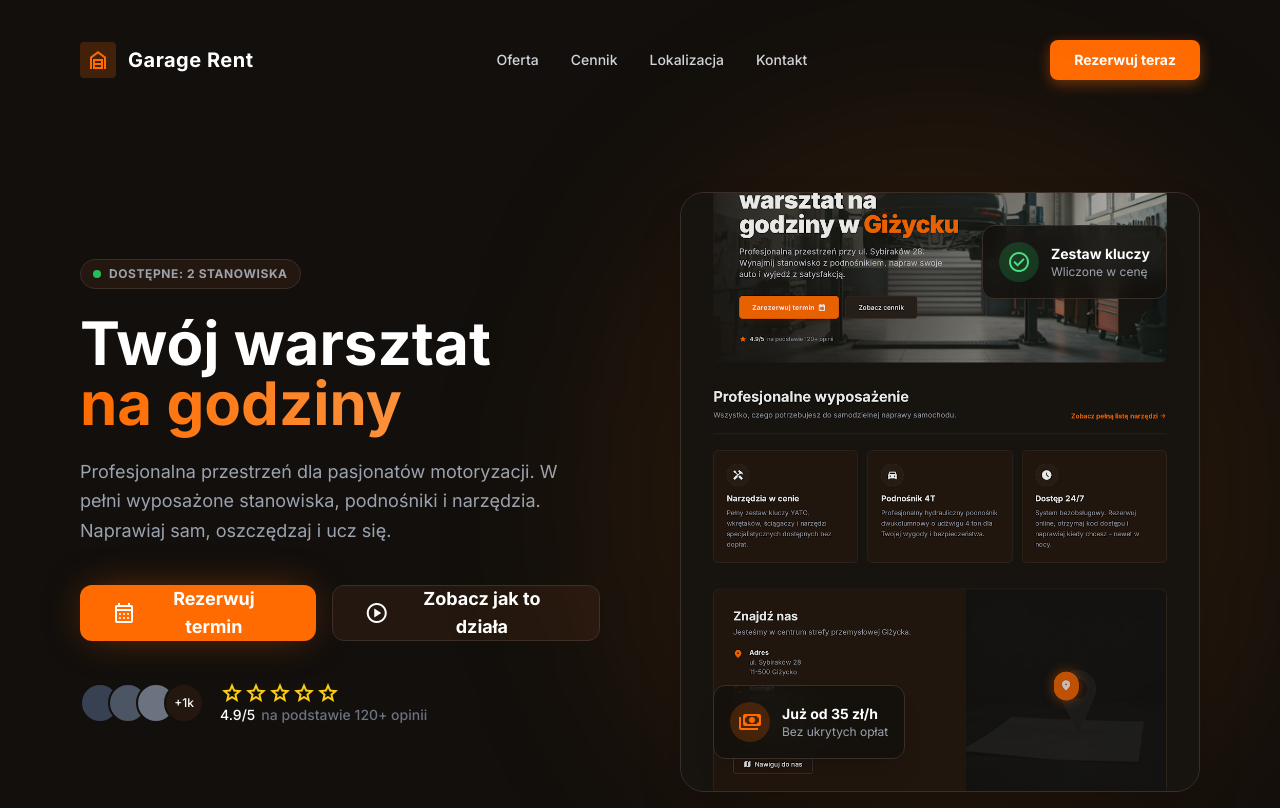
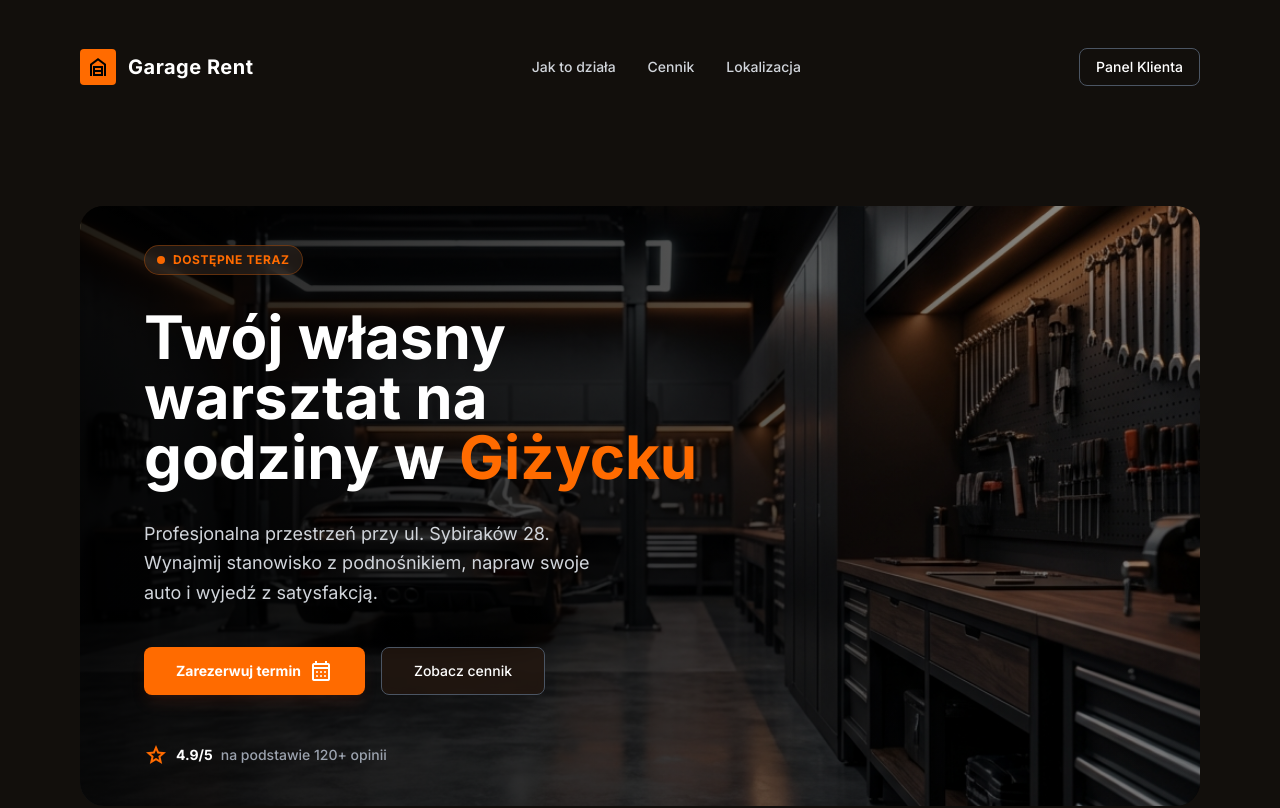
Before and after one commit to bohunek5/garaz-app, a Next.js app: page / in a window 1280 px wide. Shown: the top 808 px of the page. Built offline with nearby package versions, Linux system fonts and the light colour scheme.

Commit message:
fix(ui): visual refinement, new hero and map images

```diff
--- a/src/app/page.tsx
+++ b/src/app/page.tsx
@@ -1,16 +1,16 @@
 "use client";
 
-import Image from "next/image";
+// import Image from "next/image";
 
 export default function Home() {
     return (
         <div className="bg-[#120f0c] min-h-screen font-sans">
             <main className="max-w-[1280px] mx-auto px-4 md:px-10 lg:px-20 py-6 flex flex-col gap-12 md:gap-24">
                 {/* Navigation */}
-                <nav className="flex items-center justify-between py-4">
+                <nav className="flex items-center justify-between py-6">
                     <div className="flex items-center gap-3 cursor-pointer">
-                        <div className="flex items-center justify-center rounded bg-primary/20 p-1.5 text-primary">
-                            <span className="material-symbols-outlined text-2xl">garage_home</span>
+                        <div className="flex items-center justify-center rounded bg-primary p-1.5 text-black">
+                            <span className="material-symbols-outlined text-xl">garage_home</span>
                         </div>
                         <h1 className="text-white text-xl font-bold tracking-wide">
                             Garage Rent
@@ -18,7 +18,7 @@ export default function Home() {
                     </div>
                     <div className="hidden md:flex items-center gap-8 text-gray-300 font-medium text-sm">
                         <a href="#" className="hover:text-primary transition-colors">
-                            Oferta
+                            Jak to działa
                         </a>
                         <a href="#" className="hover:text-primary transition-colors">
                             Cennik
@@ -26,128 +26,62 @@ export default function Home() {
                         <a href="#" className="hover:text-primary transition-colors">
                             Lokalizacja
                         </a>
-                        <a href="#" className="hover:text-primary transition-colors">
-                            Kontakt
-                        </a>
                     </div>
-                    <button className="hidden md:flex bg-primary hover:bg-orange-600 text-white font-bold py-2.5 px-6 rounded-lg transition-colors text-sm shadow-[0_4px_14px_0_rgba(255,107,0,0.39)]">
-                        Rezerwuj teraz
-                    </button>
+                    <div className="hidden md:flex gap-4">
+                        <button className="text-white border border-gray-600 hover:border-white rounded-lg px-4 py-2 text-sm font-medium transition-colors">
+                            Panel Klienta
+                        </button>
+                    </div>
                     <button className="md:hidden text-white">
                         <span className="material-symbols-outlined text-3xl">menu</span>
                     </button>
                 </nav>
 
                 {/* Hero Section */}
-                <section className="flex flex-col-reverse md:flex-row items-center gap-12 md:gap-20">
-                    <div className="flex-1 flex flex-col gap-8 md:gap-10">
-                        <div className="flex flex-col gap-6">
-                            <div className="inline-flex items-center gap-2 px-3 py-1.5 rounded-full bg-[#23170f] border border-[#3a2f27] w-fit">
-                                <span className="w-2 h-2 rounded-full bg-green-500 animate-pulse"></span>
-                                <span className="text-xs uppercase tracking-wider font-bold text-gray-400">
-                                    Dostępne: 2 stanowiska
-                                </span>
-                            </div>
-                            <h1 className="text-4xl md:text-5xl lg:text-6xl font-bold text-white leading-[1.1]">
-                                Twój warsztat <br />
-                                <span className="text-transparent bg-clip-text bg-gradient-to-r from-primary to-orange-400">
-                                    na godziny
-                                </span>
-                            </h1>
-                            <p className="text-gray-400 text-lg leading-relaxed max-w-xl">
-                                Profesjonalna przestrzeń dla pasjonatów motoryzacji. W pełni
-                                wyposażone stanowiska, podnośniki i narzędzia. Naprawiaj sam,
-                                oszczędzaj i ucz się.
-                            </p>
+                <section className="relative w-full rounded-3xl overflow-hidden min-h-[600px] flex items-center bg-black">
+                    {/* Background Image */}
+                    <div className="absolute inset-0">
+                        <img
+                            src="/garaz-app/hero-bg.png"
+                            alt="Garage workshop background"
+                            className="w-full h-full object-cover opacity-60"
+                        />
+                        <div className="absolute inset-0 bg-gradient-to-r from-black/80 via-black/50 to-transparent"></div>
+                    </div>
+
+                    {/* Content Overlay */}
+                    <div className="relative z-10 px-8 md:px-16 flex flex-col gap-8 max-w-3xl">
+                        <div className="inline-flex items-center gap-2 px-3 py-1.5 rounded-full bg-[#3a2f27]/50 border border-primary/30 w-fit backdrop-blur-sm">
+                            <span className="w-2 h-2 rounded-full bg-primary animate-pulse"></span>
+                            <span className="text-xs uppercase tracking-wider font-bold text-primary">
+                                Dostępne Teraz
+                            </span>
                         </div>
-                        <div className="flex flex-col sm:flex-row gap-4">
-                            <button className="h-14 px-8 rounded-xl bg-primary hover:bg-orange-600 text-white font-bold text-lg shadow-[0_0_40px_-10px_rgba(255,107,0,0.5)] transition-all transform hover:scale-[1.02] active:scale-[0.98] flex items-center justify-center gap-2">
-                                <span className="material-symbols-outlined">calendar_month</span>
-                                Rezerwuj termin
+
+                        <h1 className="text-4xl md:text-6xl font-bold text-white leading-tight">
+                            Twój własny <br /> warsztat na <br /> godziny w <span className="text-primary">Giżycku</span>
+                        </h1>
+
+                        <p className="text-gray-300 text-lg leading-relaxed max-w-xl">
+                            Profesjonalna przestrzeń przy ul. Sybiraków 28. <br className="hidden md:block" />
+                            Wynajmij stanowisko z podnośnikiem, napraw swoje <br className="hidden md:block" />
+                            auto i wyjedź z satysfakcją.
+                        </p>
+
+                        <div className="flex flex-col sm:flex-row gap-4 mt-2">
+                            <button className="h-12 px-8 rounded-lg bg-primary hover:bg-orange-600 text-white font-bold text-sm shadow-lg shadow-orange-900/20 transition-all flex items-center justify-center gap-2">
+                                Zarezerwuj termin
+                                <span className="material-symbols-outlined text-[20px]">calendar_month</span>
                             </button>
-                            <button className="h-14 px-8 rounded-xl bg-[#23170f] border border-[#3a2f27] hover:border-gray-500 text-white font-bold text-lg transition-all transform hover:scale-[1.02] active:scale-[0.98] flex items-center justify-center gap-2">
-                                <span className="material-symbols-outlined">play_circle</span>
-                                Zobacz jak to działa
+                            <button className="h-12 px-8 rounded-lg bg-[#23170f]/80 backdrop-blur-sm border border-gray-600 hover:bg-gray-800 text-white font-medium text-sm transition-all flex items-center justify-center">
+                                Zobacz cennik
                             </button>
                         </div>
-                        <div className="flex items-center gap-4 text-sm text-gray-500 font-medium">
-                            <div className="flex -space-x-3">
-                                <div className="w-10 h-10 rounded-full border-2 border-[#120f0c] bg-gray-700"></div>
-                                <div className="w-10 h-10 rounded-full border-2 border-[#120f0c] bg-gray-600"></div>
-                                <div className="w-10 h-10 rounded-full border-2 border-[#120f0c] bg-gray-500"></div>
-                                <div className="w-10 h-10 rounded-full border-2 border-[#120f0c] bg-[#23170f] flex items-center justify-center text-xs text-white">
-                                    +1k
-                                </div>
-                            </div>
-                            <div className="flex flex-col">
-                                <div className="flex text-yellow-400 text-base">
-                                    <span className="material-symbols-outlined text-[18px] fill-current">
-                                        star
-                                    </span>
-                                    <span className="material-symbols-outlined text-[18px] fill-current">
-                                        star
-                                    </span>
-                                    <span className="material-symbols-outlined text-[18px] fill-current">
-                                        star
-                                    </span>
-                                    <span className="material-symbols-outlined text-[18px] fill-current">
-                                        star
-                                    </span>
-                                    <span className="material-symbols-outlined text-[18px] fill-current">
-                                        star
-                                    </span>
-                                </div>
-                                <div className="flex gap-1.5">
-                                    <span className="font-medium text-white">4.9/5</span>
-                                    <span>na podstawie 120+ opinii</span>
-                                </div>
-                            </div>
-                        </div>
-                    </div>
-                    <div className="flex-1 relative w-full aspect-square md:aspect-auto md:h-[600px] flex items-center justify-center">
-                        {/* Abstract Background Element */}
-                        <div className="absolute top-1/2 left-1/2 -translate-x-1/2 -translate-y-1/2 w-[120%] h-[120%] bg-primary/10 blur-[100px] rounded-full pointer-events-none"></div>
 
-                        {/* Main Image Container */}
-                        <div className="relative w-full h-full rounded-3xl overflow-hidden border border-[#3a2f27] bg-[#1a1613] shadow-2xl">
-                            <img
-                                src="/garaz-app/screen.png"
-                                alt="Garage interior with car lift"
-                                className="w-full h-full object-cover opacity-90 hover:scale-105 transition-transform duration-700"
-                            />
-
-                            {/* Float Widget 1 */}
-                            <div className="absolute top-8 right-8 bg-[#120f0c]/80 backdrop-blur-md p-4 rounded-xl border border-[#3a2f27] shadow-xl animate-fade-in-up">
-                                <div className="flex items-center gap-3">
-                                    <div className="w-10 h-10 rounded-full bg-green-500/20 flex items-center justify-center text-green-400">
-                                        <span className="material-symbols-outlined">check_circle</span>
-                                    </div>
-                                    <div>
-                                        <h4 className="text-white font-bold text-sm">
-                                            Zestaw kluczy
-                                        </h4>
-                                        <p className="text-gray-400 text-xs">Wliczone w cenę</p>
-                                    </div>
-                                </div>
-                            </div>
-
-                            {/* Float Widget 2 */}
-                            <div
-                                className="absolute bottom-8 left-8 bg-[#120f0c]/80 backdrop-blur-md p-4 rounded-xl border border-[#3a2f27] shadow-xl animate-fade-in-up"
-                                style={{ animationDelay: "0.2s" }}
-                            >
-                                <div className="flex items-center gap-3">
-                                    <div className="w-10 h-10 rounded-full bg-primary/20 flex items-center justify-center text-primary">
-                                        <span className="material-symbols-outlined">payments</span>
-                                    </div>
-                                    <div>
-                                        <h4 className="text-white font-bold text-sm">
-                                            Już od 35 zł/h
-                                        </h4>
-                                        <p className="text-gray-400 text-xs">Bez ukrytych opłat</p>
-                                    </div>
-                                </div>
-                            </div>
+                        <div className="flex items-center gap-2 text-sm text-gray-400 font-medium mt-4">
+                            <span className="material-symbols-outlined text-primary text-[20px]">star</span>
+                            <span className="text-white font-bold">4.9/5</span>
+                            <span>na podstawie 120+ opinii</span>
                         </div>
                     </div>
                 </section>
@@ -274,20 +208,15 @@ export default function Home() {
                         </button>
                     </div>
                     <div className="flex-1 min-h-[400px] lg:min-h-auto relative bg-[#1a1613]">
-                        <div
-                            className="absolute inset-0 bg-cover bg-center opacity-80"
-                            style={{
-                                backgroundImage:
-                                    "url('https://lh3.googleusercontent.com/aida-public/AB6AXuDRlyi3TZECMpmpDxxY5CEK_G3r4hbOvu7NyQKr0rex4Z3d3WwwHh5pe7qyJFEIdSm0IqxHPx8Fp8v4aoLFo6jsop1ANNEweFUBmfxiJ4QtMVkPDzltQbj1MmoPajWLSuIXy75aI6SmsftogHbk1SCiSs1Zs7zi_Ay0H7X9I5fTOxI1SdybcBtJ1mATte-ew9vUGZ2zWZJbg0nT3W5VWb2OMKR5zS2kKBLD8BJmYIM0r-ATVV2xexHjmfTP9zxFllEiCIw2wLGLDkAI')",
-                            }}
-                        >
+                        <div className="absolute inset-0 w-full h-full">
+                            <img
+                                src="/garaz-app/map-bg.png"
+                                alt="Map location view of Sybiraków 28 Giżycko"
+                                className="w-full h-full object-cover opacity-80 bg-blend-overlay"
+                            />
+
                             {/* Fallback visual for map */}
-                            <div className="w-full h-full bg-neutral-800 flex items-center justify-center relative overflow-hidden">
-                                <img
-                                    className="absolute inset-0 w-full h-full object-cover opacity-60 grayscale mix-blend-multiply"
-                                    src="https://lh3.googleusercontent.com/aida-public/AB6AXuAIZF8daHmqyB40p5KE5NqQcQrUsh7spGfcgjW8utYG8vAvERJ11uG7xMKm3fQq08dnKoqfo7ZaRfpqil1DV9fN74FdjJm8PfCPYbHe8NV_O045ctEds6ynXXgUuCiczzc8FktPdYb5smPGRSxTDPYPgEzjpTzT_Q0EbGy85vC-R1DWkRdt9QgFM4DiekrFF5pfh0dbDtSELhjMPmQSf9vNev0YRFJ-s2pSTyr9yHsXZhjTRFFgu1oXuFZHDorOlVEqGUi9rXRD6Q8Y"
-                                    alt="Map location pin"
-                                />
+                            <div className="absolute inset-0 w-full h-full flex items-center justify-center pointer-events-none">
                                 <div className="z-10 bg-primary rounded-full p-4 shadow-[0_0_30px_rgba(255,106,0,0.6)] animate-bounce">
                                     <span className="material-symbols-outlined text-white text-3xl">
                                         location_on
```
Also changed, not shown: public/hero-bg.png (added), public/map-bg.png (added).
